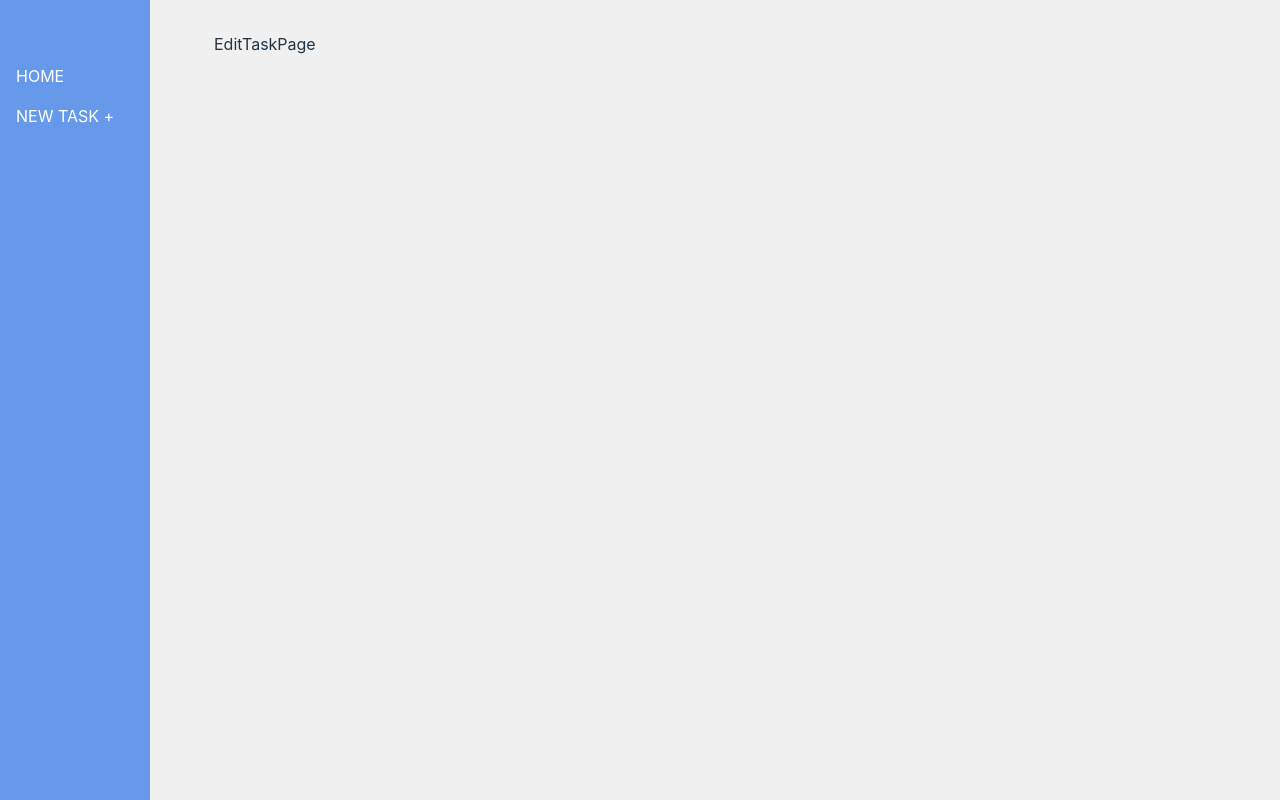
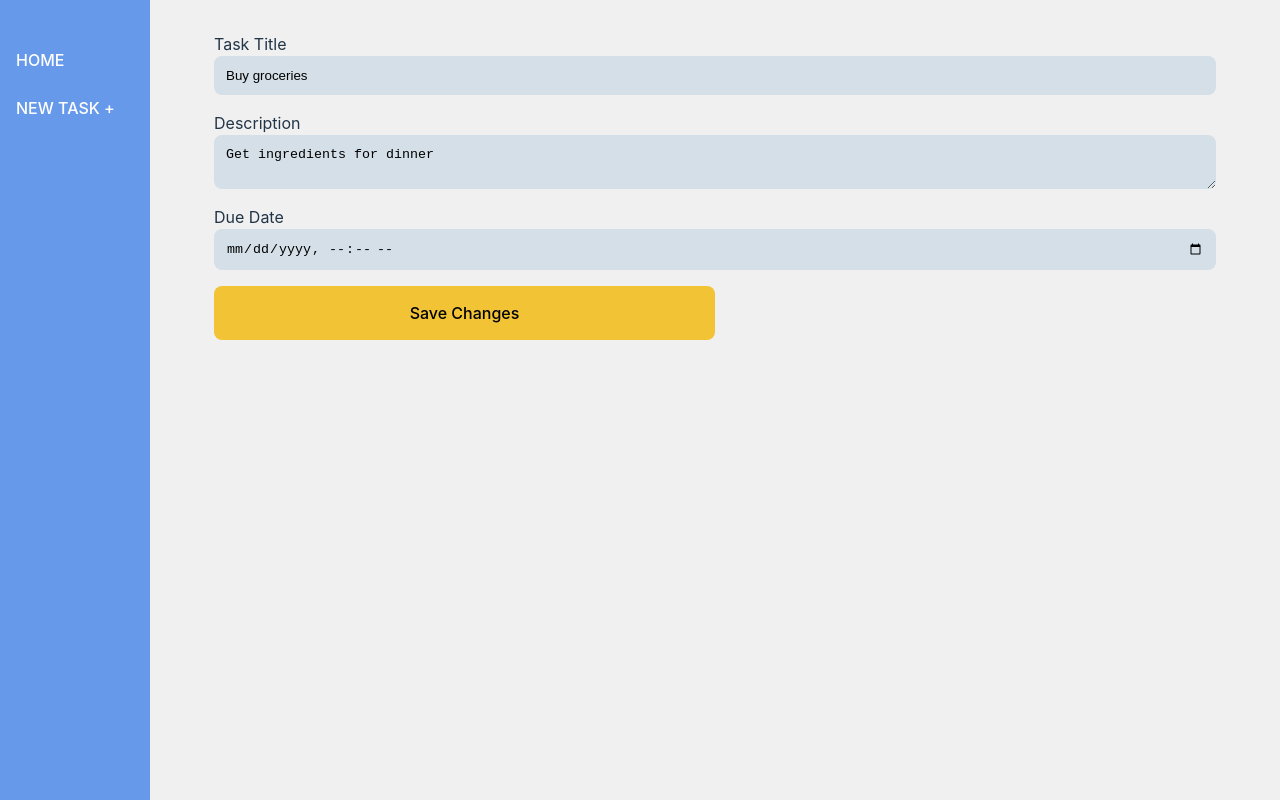
Before and after one commit to BronwenM/task-manager, a React (Vite) app in the folder frontend/: page /tasks/edit/1 in a window 1280 px wide. Built offline with nearby package versions, Linux system fonts and the light colour scheme.

Commit message:
Edit Task functionality now works locally

```diff
--- a/frontend/src/App.jsx
+++ b/frontend/src/App.jsx
@@ -29,7 +29,7 @@ function App() {
           <Routes>
             <Route path='/' element={<HomePage/>} />
             <Route path='/tasks/new' element={<h2>Create new</h2>} />
-            <Route path='/tasks/edit/:id' element={<EditTaskPage/>} />
+            <Route path='/tasks/edit/:taskId' element={<EditTaskPage/>} />
           </Routes>
         </ContentContainer>
       </LayoutContainer>
--- a/frontend/src/components/Navbar.jsx
+++ b/frontend/src/components/Navbar.jsx
@@ -1,4 +1,5 @@
 import React from 'react'
+import { Link } from 'react-router-dom'
 import styled from 'styled-components'
 
 const SideNav = styled.nav`
@@ -10,13 +11,17 @@ const SideNav = styled.nav`
   text-align: left;
   position:fixed
 `
-
+const NavLink = styled(Link)`
+  display: block;
+  color: white;
+  margin-bottom: 1.5rem;
+`
 const Navbar = () => {
   return (
     <>
       <SideNav>
-        <p>HOME</p>
-        <p>NEW TASK +</p>
+        <NavLink to='/'>HOME</NavLink>
+        <NavLink to='/tasks/new'>NEW TASK +</NavLink>
       </SideNav>
     </>
   )
--- a/frontend/src/features/tasks/TaskDetails.jsx
+++ b/frontend/src/features/tasks/TaskDetails.jsx
@@ -1,5 +1,6 @@
 import React from 'react'
 import styled from 'styled-components'
+import { Link } from 'react-router-dom'
 
 const Details = styled.div`
   width: 100%;
@@ -53,7 +54,7 @@ const ButtonLayout = styled.div`
 `
 
 const TaskDetails = (props) => {
-  const {is_completed, description, due_date} = props.task
+  const {id, is_completed, description, due_date} = props.task
 
   const dateOptions = {
     weekday: "long",
@@ -71,7 +72,7 @@ const TaskDetails = (props) => {
           <p>{description}</p>
           <p>Due {new Date(due_date).toLocaleDateString("en-GB", dateOptions)}</p>
           <ButtonLayout>
-            <EditButton>Edit</EditButton>
+            <Link to={`/tasks/edit/${id}`}><EditButton>Edit</EditButton></Link>
             <DeleteButton>Delete</DeleteButton>
           </ButtonLayout>
     </Details>
--- a/frontend/src/features/tasks/tasksSlice.js
+++ b/frontend/src/features/tasks/tasksSlice.js
@@ -40,14 +40,16 @@ const tasksSlice = createSlice({
     },
     taskUpdated: {
       reducer(state, action) {
-        const {id, title, description, due_date, is_completed} = action.payload
-        const taskWithId = state.find(task => task.id === id)
+        const {id, title, description, due_date} = action.payload
+        console.log(action.payload)
+        const taskWithId = state.find(task => task.id == id)
 
         if(taskWithId) {
           taskWithId.title = title
           taskWithId.description = description
           taskWithId.due_date = due_date
-          taskWithId.is_completed = is_completed
+        } else {
+          console.error("Failed to update record")
         }
       }
     },
--- a/frontend/src/pages/EditTaskPage.jsx
+++ b/frontend/src/pages/EditTaskPage.jsx
@@ -1,8 +1,75 @@
-import React from 'react'
+import { useDispatch, useSelector } from 'react-redux'
+import { useParams, useNavigate } from 'react-router-dom'
+import { selectTaskById, taskUpdated } from '../features/tasks/tasksSlice'
+import styled from 'styled-components'
+
+const EditTaskForm = styled.form`
+  display: flex;
+  flex-direction: column;
+  position: relative;
+
+  input, textarea {
+    margin-bottom: 1rem;
+    min-height: 2rem;
+    padding: 0.75rem;
+    border-radius: 8px;
+    outline: none;
+    border: none;
+    background-color:rgb(212, 223, 232);
+  }
+
+  button {
+    background-color:rgb(242, 195, 53);
+    width: 50%;
+    padding: 1rem 0.5rem;
+    // margin: 0 auto;
+  }
+  `
 
 const EditTaskPage = () => {
+  const {taskId} = useParams()
+
+  const task = useSelector(state => selectTaskById(state, Number(taskId)))
+  const dispatch = useDispatch()
+  const navigate = useNavigate();
+
+
+  if(!task) {
+    return (
+      <section>
+        <h2>Task not found. Try again</h2>
+      </section>
+    )
+  }
+
+  const onChangesSaved = (e) => {
+    e.preventDefault()
+
+    const taskData = e.currentTarget
+    const title = taskData.taskTitle.value
+    const description = taskData.taskDescription.value
+    const due_date = taskData.dueDate.value
+
+    if(title) {
+      dispatch(taskUpdated({id: taskId, title, description, due_date}))
+      navigate(`/`)
+    }
+
+  }
+
+
   return (
-    <div>EditTaskPage</div>
+    <section>
+      <EditTaskForm onSubmit={onChangesSaved}>
+        <label htmlFor='taskTitle'>Task Title</label>
+        <input type='text' id='taskTitle' defaultValue={task.title} placeholder='What new task do you have to do?' required />
+        <label htmlFor='taskDescription'>Description</label>
+        <textarea name='taskDescription' id='taskDescription' defaultValue={task.description} placeholder='Take some notes about what you need to do'/>
+        <label htmlFor='dueDate'>Due Date</label>
+        <input type='datetime-local' id='dueDate' defaultValue={task.due_date}/>
+        <button>Save Changes</button>
+      </EditTaskForm>
+    </section>
   )
 }
 
```
